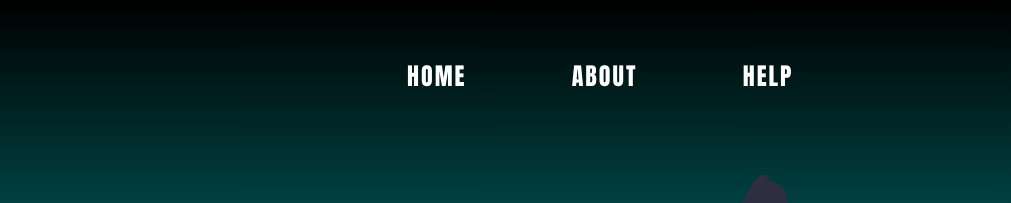
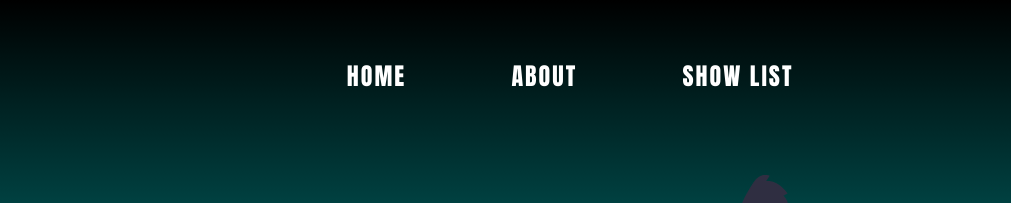
Before and after one commit to Manav-Kapila/To-Do-App, a plain HTML site: page index.html in a window 1280 px wide. Shown: the top 203 px of the page, 269-1280 px from the left. Drawn offline with Linux system fonts and the light colour scheme.

Commit message:
updated hyperlink to toDo list in menu bar

```diff
--- a/index.html
+++ b/index.html
@@ -42,7 +42,7 @@
                     <ul>
                         <li><a href="index.html">HOME</a></li>
                         <li><a href="#" class="btn sign-up " onclick="togglePopup()">ABOUT</a></li>
-                        <li><a href="#">HELP</a></li>
+                        <li><a href="toDo.html">SHOW LIST</a></li>
                     </ul>
                 </div>
             </div>
```
